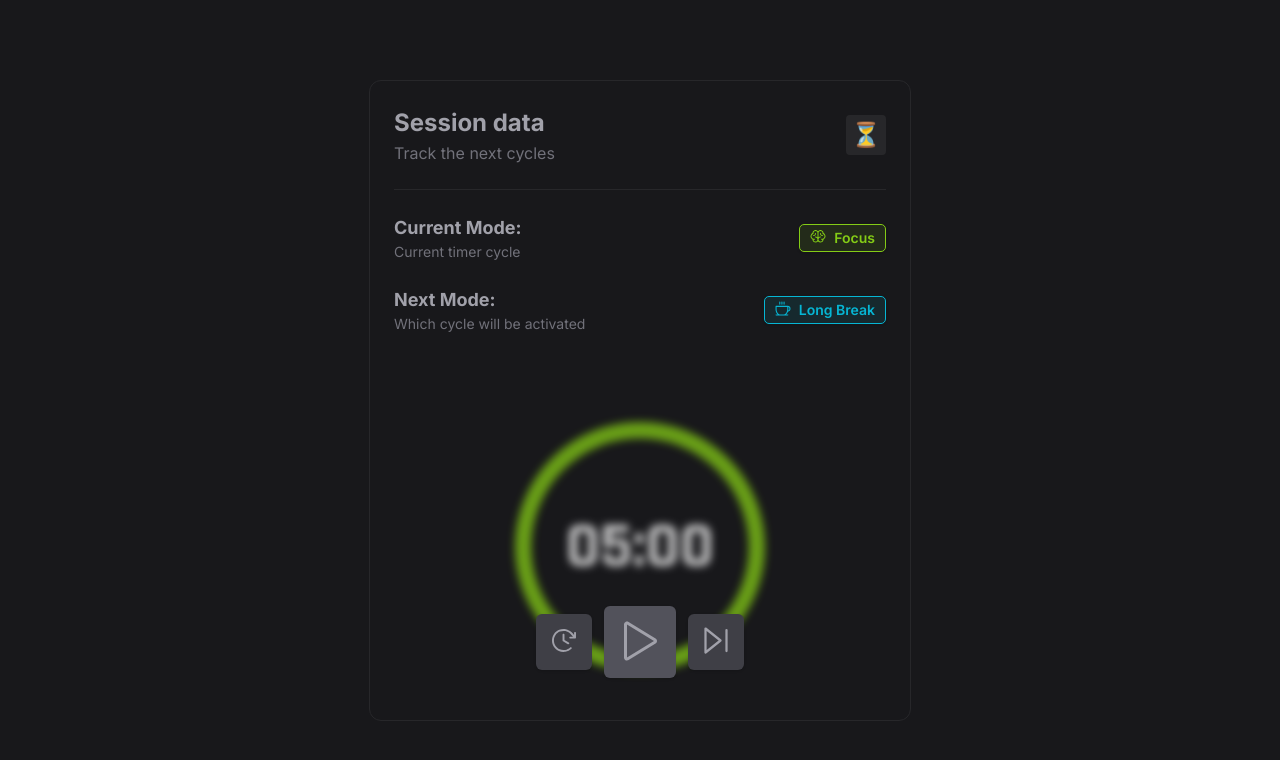
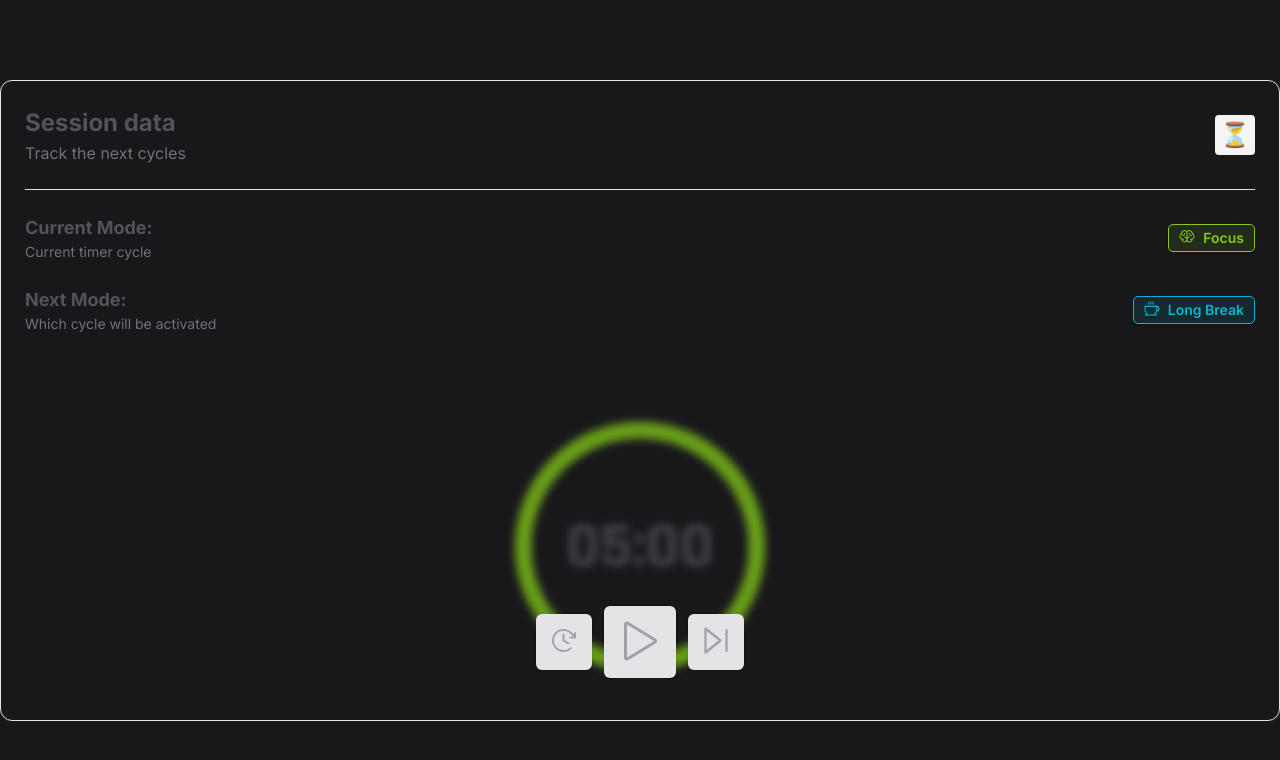
Before and after one commit to Eeoleir/syntactics-pomodoro-client, a Next.js app: page /timer in a window 1280 px wide. Shown: the top 760 px of the page. Built offline with nearby package versions, Linux system fonts and the light colour scheme.

Commit message:
chore: add timer card to dashboard page
- adjusted timer layout to fix dashboard page layout style
- added dynamic styling to timer card for light / dark modes

```diff
--- a/app/(pages)/(authentication)/dashboard/page.tsx
+++ b/app/(pages)/(authentication)/dashboard/page.tsx
@@ -74,7 +74,7 @@ const Dashboard = () => {
         </div>
 
         <div className="flex flex-col md:flex-row mt-12 border-[#E4E4E7] gap-9">
-          <div className="flex flex-row w-full border border-[#E4E4E7]">
+          <div className="w-full">
               <PomodoroTimerCard />
           </div>
           <div className="flex flex-row w-full border border-[#E4E4E7]">
--- a/components/custom/TimerCard.tsx
+++ b/components/custom/TimerCard.tsx
@@ -6,8 +6,11 @@ import { Modes, ModeContext } from "@/app/context/ModeContext";
 import CircularTimer from "../subcomponents/CircularTimer";
 import { Button } from "../ui/button";
 
+
+const darkMode = false;
+
 const primaryTextStyles = `
-  text-[#a1a1aa]
+  ${darkMode ? "text-[#a1a1aa]" : "text-[#52525b]"}
   font-bold
   font-sans
   `;
@@ -18,16 +21,13 @@ const secondaryTextStyles = `
   `;
 
 export default function PomodoroTimerCard() {
-  const containerStyles = `
-    flex flex-col
-    w-[542px]
-    p-[24px]
-    border border-[#27272a]
-    rounded-xl
-    `;
+  // temporary until dark mode context
+
+  const containerLayout = "flex flex-col w-full p-[24px] rounded-xl border";
+  const containerStyles = darkMode ? `border-[#27272a]` : `border-[#e4e4e7]`;
 
   return (
-    <div id="container-main" className={containerStyles}>
+    <div id="container-main" className={`${containerStyles} ${containerLayout}`}>
       <CardTop/>
     </div>
   );
@@ -46,12 +46,12 @@ function CardTop() {
     w-[40px] h-[40px]
     flex justify-center items-center
     text-[24px]
-    bg-[#27272a]
+    ${darkMode ? "bg-[#27272a]" : "bg-[#f4f4f5]"}
     rounded
     `;
 
   return (
-    <div className="flex flex-col">
+    <div className="flex flex-col w-full">
       { /* ---- title and icon ---- */ }
       <div id="header-container" className={containerStyles}>
         <div id="header-text" className="flex flex-col">
@@ -64,7 +64,7 @@ function CardTop() {
       </div>
 
       { /* ---- divider ---- */}
-      <div id="divider" className="h-[1px] w-full bg-[#27272a] mt-[24px] mb-[24px]"></div>
+      <div id="divider" className={`h-[1px] w-full bg-[${darkMode ? "#27272a" : "#e4e4e7"}] mt-[24px] mb-[24px]`}></div>
 
       {/* ---- cycles ---- */}
       <div id="cycles-container" className="flex flex-col space-y-[24px]">
@@ -114,6 +114,7 @@ const ModeBadge = ({ mode } : {mode: Modes}) => {
         border-[#84cc16]
         text-[#84cc16]
         bg-[#84cc16]/10
+        hover:bg-transparent
         `
     },
     [Modes.LONG_BREAK] : {
@@ -122,6 +123,7 @@ const ModeBadge = ({ mode } : {mode: Modes}) => {
         border-[#06b6d4]
         text-[#06b6d4]
         bg-[#06b6d4]/10
+        hover:bg-transparent
       `
     },
     [Modes.SHORT_BREAK] : {
@@ -130,6 +132,7 @@ const ModeBadge = ({ mode } : {mode: Modes}) => {
         text-[#f59e0b]
         border-[#f59e0b]
         bg-[#f59e0b]/10
+        hover:bg-transparent
       `
     }
   };
--- a/components/subcomponents/CircularTimer.tsx
+++ b/components/subcomponents/CircularTimer.tsx
@@ -9,6 +9,8 @@ import { Button } from "../ui/button";
 import Image from "next/image";
 import { formatTime } from "@/lib/utils";
 const rajdhani = Rajdhani({ subsets: ["latin"], weight: ["700"] });
+
+const darkMode = false;
 
 export default function CircularTimer() {
   // mode context for the color of the timer
@@ -56,7 +58,7 @@ export default function CircularTimer() {
 
   const styles = buildStyles({
     pathColor: generateColor(mode),
-    trailColor: "#27272a",
+    trailColor: darkMode ? "#27272a" : "#f4f4f5",
     strokeLinecap: "round",
   });
 
@@ -69,7 +71,7 @@ export default function CircularTimer() {
     <div onMouseOver={handleMouseOver} onMouseOut={handleMouseOut} className="container w-full flex flex-row justify-center">
       <div className={`w-[250px] ${(isHovering || isPaused) ? 'blur-sm opacity-75' : ''} transition duration-200`}>
         <CircularProgressbarWithChildren strokeWidth={6.5} value={time} maxValue={mockTime} styles={styles}>
-          <h3 className={`${rajdhani.className} text-white ${time > 3600 ? 'text-[45px]' : 'text-[64px]'}`}>
+          <h3 className={`${rajdhani.className} text-${darkMode ? "white" : "[#52525b]"} ${time > 3600 ? 'text-[45px]' : 'text-[64px]'}`}>
             {formatTime(time)}
           </h3>
         </CircularProgressbarWithChildren>
@@ -93,8 +95,18 @@ export default function CircularTimer() {
 
 const TimerControls = ({ isPaused, setPaused, initialTime, setTime }: { isPaused: boolean, setPaused: CallableFunction, initialTime: number, setTime: CallableFunction }) => {
   const containerStyles = `container w-full h-64 blurred-background flex items-end justify-center`;
-  const buttonStyles = `bg-[#3f3f46] hover:bg-[#2e2e33] w-[56px] h-[56px]`;
-  const primaryButtonStyle = `bg-[#52525b] hover:bg-[#393940] w-[72px] h-[72px]`;
+
+  const secondaryBtnLayout = "w-[56px] h-[56px]";
+  const secondaryBtnStyles = `${
+    darkMode
+    ? "bg-[#3f3f46] hover:bg-[#2e2e33]"
+    : "bg-[#e4e4e7] hover:bg-[#cfcfd4]"}`;
+
+  const primaryBtnLayout = "w-[72px] h-[72px]";
+  const primaryButtonStyle = `${
+    darkMode
+    ? "bg-[#52525b] hover:bg-[#393940]"
+    : "bg-[#e4e4e7] hover:bg-[#cdcdd1]"}`;
 
   // control logic
   const togglePause = () => { setPaused(!isPaused); }
@@ -104,15 +116,15 @@ const TimerControls = ({ isPaused, setPaused, initialTime, setTime }: { isPaused
     <div className={containerStyles}>
       <div className="flex flex-row justify-center items-center space-x-3">
         {/* ---- reset time ----- */}
-        <Button className={`${buttonStyles} `} onClick={reset}>
+        <Button className={`${secondaryBtnStyles} ${secondaryBtnLayout}`} onClick={reset}>
           <Image src={`/timer_control_icons/restart.svg`} alt={'?'} width={25} height={25} className="-mt-[2px]"/>
         </Button>
         {/* ---- pause / start timer ----- */}
-        <Button className={`${primaryButtonStyle} `} onClick={togglePause}>
+        <Button className={`${primaryButtonStyle} ${primaryBtnLayout}`} onClick={togglePause}>
           <Image src={`/timer_control_icons/${isPaused ? 'start' : 'pause'}.svg`} alt={'?'} width={33} height={39} className="-mt-[2px]"/>
         </Button>
         {/* ---- proceed to next cycle  ----- */}
-        <Button className={`${buttonStyles} `} onClick={() => {}}>
+        <Button className={`${secondaryBtnStyles} ${secondaryBtnLayout}`} onClick={() => {}}>
           <Image src={`/timer_control_icons/next_session.svg`} alt={'?'} width={25} height={25} className="-mt-[2px]"/>
         </Button>
       </div>
```
